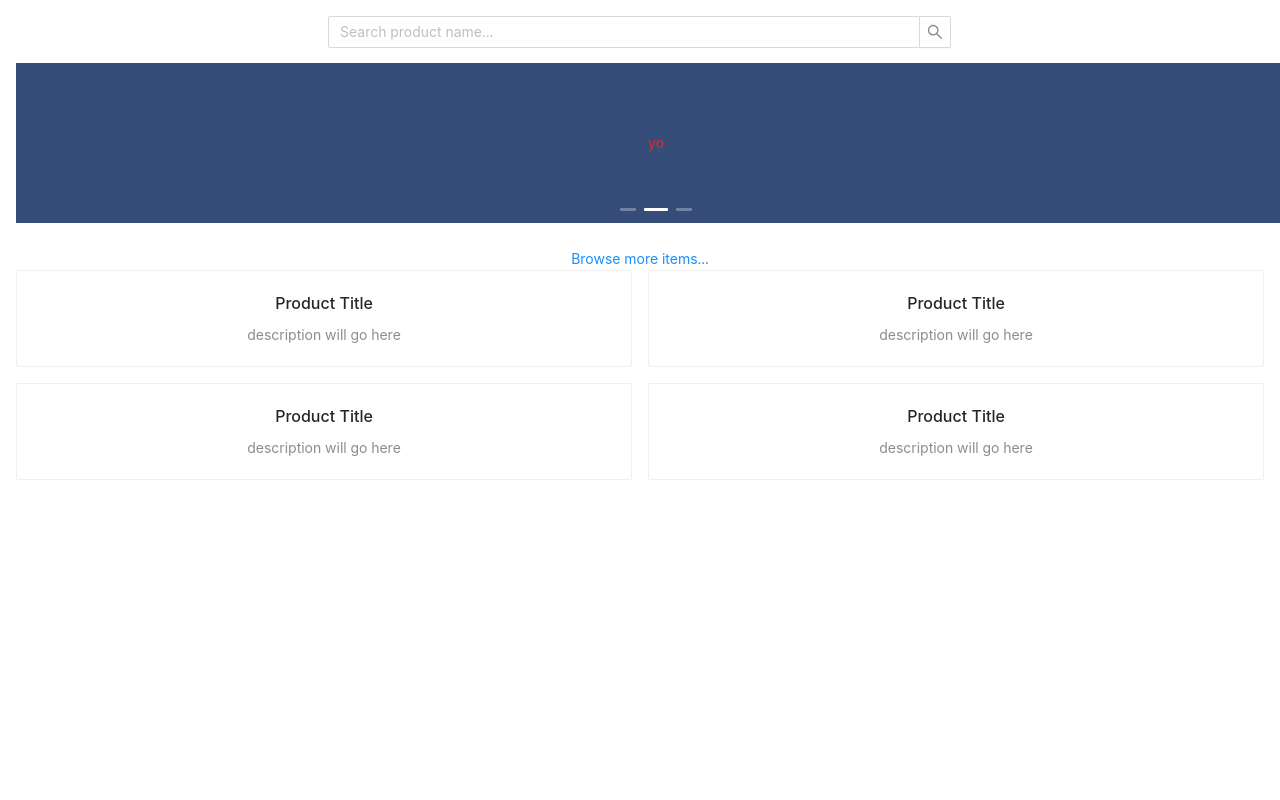
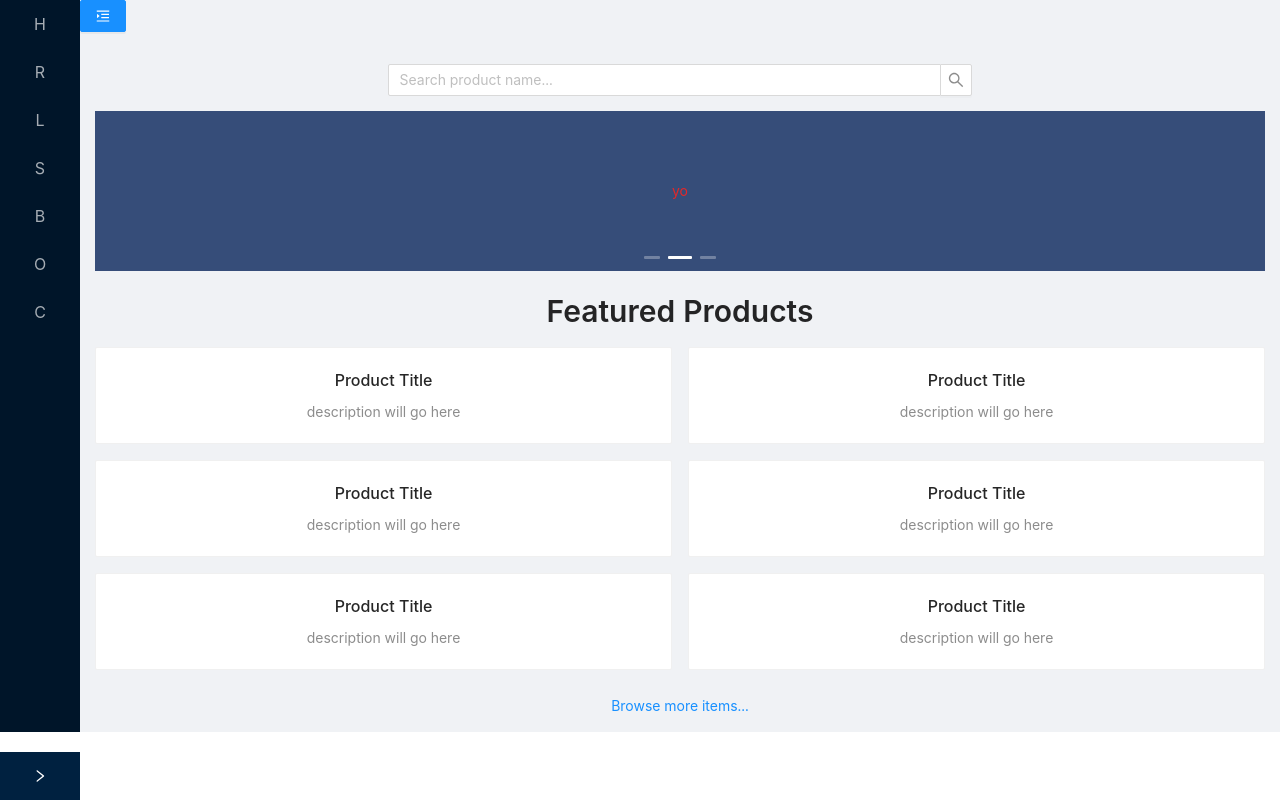
Before and after one commit to allenaxie/beforeifly, a React (Create React App) app: page /orders in a window 1280 px wide. Built offline with nearby package versions, Linux system fonts and the light colour scheme.

Commit message:
Create collapsible side navbar.

```diff
--- a/src/components/NavBar/NavBar.jsx
+++ b/src/components/NavBar/NavBar.jsx
@@ -1,7 +1,13 @@
 import { Link } from "react-router-dom";
+import { useState } from "react";
 import * as userService from "../../utilities/users-service";
+import "antd/dist/antd.css"
+import "./NavBar.css"
+import {Layout, Menu} from "antd";
 
-function NavBar({ user, setUser }) {
+function NavBar({ user, setUser, collapsed }) {
+
+  const {Sider} = Layout;
 
   function handleLogOut() {
     userService.logOut();
@@ -9,15 +15,43 @@ function NavBar({ user, setUser }) {
   }
 
   return (
-    <nav>
-      <Link to="/orders">Order History</Link>
-      &nbsp; | &nbsp;
-      <Link to="/orders/new">New Order</Link>
-      &nbsp; | &nbsp;
-      <span>Welcome, {user.name}!</span>
-      &nbsp; | &nbsp;
-      <Link onClick={handleLogOut} to="">Log Out</Link>
-    </nav>
+    <Menu theme="dark" mode="inline" inlineCollapsed={collapsed} defaultSelectedKeys={[1]}>
+      <Menu.Item key="1" >
+        Home
+      </Menu.Item>
+      <Menu.Item key="2" >
+        Register
+      </Menu.Item>
+      <Menu.Item key="3" >
+        Log In
+      </Menu.Item>
+      <Menu.Item key="4" >
+        Sign out
+      </Menu.Item>
+      <Menu.Item key="5" >
+        Browse products
+      </Menu.Item>
+      <Menu.Item key="6" >
+        Order History
+      </Menu.Item>
+      <Menu.Item key="7" >
+        Cart
+      </Menu.Item>
+    </Menu>
+
+
+
+
+
+    // <nav>
+    //   <Link to="/orders">Order History</Link>
+    //   &nbsp; | &nbsp;
+    //   <Link to="/orders/new">New Order</Link>
+    //   &nbsp; | &nbsp;
+    //   <span>Welcome, {user.name}!</span>
+    //   &nbsp; | &nbsp;
+    //   <Link onClick={handleLogOut} to="">Log Out</Link>
+    // </nav>
   )
 }
 
--- a/src/index.css
+++ b/src/index.css
@@ -15,14 +15,12 @@
 }
 
 body {
-  margin: 0;
+  margin: 0px;
   font-family: -apple-system, BlinkMacSystemFont, 'Segoe UI', 'Roboto', 'Oxygen',
   'Ubuntu', 'Cantarell', 'Fira Sans', 'Droid Sans', 'Helvetica Neue',
   sans-serif;
   -webkit-font-smoothing: antialiased;
   -moz-osx-font-smoothing: grayscale;
-  /* background-color: var(--tan-4); */
-  padding: 2vmin;
   height: 100vh;
 }
 
--- a/src/pages/App/App.css
+++ b/src/pages/App/App.css
@@ -2,37 +2,30 @@
   text-align: center;
 }
 
-.App-logo {
-  height: 40vmin;
-  pointer-events: none;
+/* Header */
+.header {
+  background: rgb(240, 242, 245) !important;
+  display: flex;
+  justify-content: flex-start;
+  padding-left: 0 !important;
+
 }
 
-@media (prefers-reduced-motion: no-preference) {
-  .App-logo {
-    animation: App-logo-spin infinite 20s linear;
-  }
+.logo {
+  color: white !important;
 }
 
-.App-header {
-  background-color: #282c34;
-  min-height: 100vh;
-  display: flex;
-  flex-direction: column;
-  align-items: center;
-  justify-content: center;
-  font-size: calc(10px + 2vmin);
-  color: white;
+/* navbar */
+.sideNavbar{
+  margin:0px;
+  padding:0px;
 }
 
-.App-link {
-  color: #61dafb;
+.trigger {
+  padding: 0px;
 }
 
-@keyframes App-logo-spin {
-  from {
-    transform: rotate(0deg);
-  }
-  to {
-    transform: rotate(360deg);
-  }
+.content {
+  padding: 15px;
+  padding-top:0;
 }
--- a/src/pages/App/App.jsx
+++ b/src/pages/App/App.jsx
@@ -7,16 +7,55 @@ import AuthPage from "../AuthPage/AuthPage";
 import OrderHistoryPage from "../OrderHistoryPage/OrderHistoryPage";
 import NavBar from "../../components/NavBar/NavBar";
 import HomePage from "../HomePage/HomePage";
+import { Layout, Typography, Menu, Button } from "antd";
+import 'antd/dist/antd.css';
+import {
+  MenuUnfoldOutlined,
+  MenuFoldOutlined,
+} from '@ant-design/icons';
 
 function App() {
   const [user, setUser] = useState(getUser());
+  const { Header, Sider, Content } = Layout;
+  const { Title } = Typography;
+  const [isCollapsed, setIsCollapsed ] = useState([]);
+
+  function toggle () {
+    setIsCollapsed(!isCollapsed);
+  }
 
   return (
     <main className="App">
-      <HomePage/>
+      <Layout>
+        <Sider
+        className="sideNavbar"
+          collapsible
+          collapsed={isCollapsed}
+        >
+          <div className="logo"></div>
+          <NavBar collapsed={isCollapsed} />
+        </Sider>
+        <Layout>
+          <Header className="header">
+            <Button
+              type="primary"
+              className="trigger"
+              onClick={() => setIsCollapsed(toggle)}
+            >
+              {isCollapsed ? <MenuUnfoldOutlined /> : <MenuFoldOutlined />}
+            </Button>
+          </Header>
+          <Content className="content">
+            <HomePage />
+          </Content>
+        </Layout>
+      </Layout>
+
+
+      {/* <NavBar setUser={setUser} user={user}/> */}
       {/* <AuthPage setUser={setUser} /> */}
-        {/* <>
-        <NavBar setUser={setUser} user={user}/>
+      {/* <>
+
           <Routes>
             <Route path="/orders/new" element={<NewOrderPage />} />
             <Route path="/orders" element={<OrderHistoryPage />} />
--- a/src/pages/HomePage/HomePage.css
+++ b/src/pages/HomePage/HomePage.css
@@ -1,3 +1,5 @@
+
+
 /* Search bar */
 .searchInput {
     margin-bottom: 15px;
@@ -5,17 +7,22 @@
 
 /* Carousel */
 .carousel {
-    width: 100vw;
+
     background: #364d79
 }
 
 .carouselItem {
-    width: 100vw;
+
     color: rgb(227, 40, 40);
     line-height: 160px;
     text-align: center;
     background: #364d79;
 }
+/* Featured Products */
+.fpContainer {
+    margin-top: 20px;
+}
+
 
 /* Browse items link */
 .browseLinkContainer {
--- a/src/pages/HomePage/HomePage.jsx
+++ b/src/pages/HomePage/HomePage.jsx
@@ -2,20 +2,30 @@ import { useState } from "react";
 import { Link } from "react-router-dom";
 import 'antd/dist/antd.css';
 import "./HomePage.css";
-import { Row, Col, Carousel, Input, Card } from 'antd';
+import { Row, Col, Carousel, Input, Card, Typography, Layout, Menu, Button } from 'antd';
+
+
+export default function HomePage() {
+
+    const { Search } = Input
+    const { Meta } = Card;
+    const { Title } = Typography;
+    const { Header, Sider, Content } = Layout;
 
 
 
-export default function HomePage () {
-
-    const {Search} = Input
-    const {Meta} = Card;
 
     return (
-        <>
+
+
+        <Layout className="siteLayout">
+
+
+            <Content>
+
                 <Row>
                     <Col span={12} offset={6}>
-                    <Search className="searchInput" placeholder="Search product name..."/>
+                        <Search className="searchInput" placeholder="Search product name..." />
                     </Col>
                 </Row>
                 <Row>
@@ -33,18 +43,18 @@ export default function HomePage () {
                         </Carousel>
                     </Col>
                 </Row>
-            <Row className="browseLinkContainer">
+                <Row className="fpContainer">
                     <Col span={12} offset={6}>
-                    <Link className="browseItemsLink" to="/products">Browse more items...</Link>
+                        <Title level={2}>Featured Products</Title>
                     </Col>
                 </Row>
-            <Row gutter={[16,16]}>
+                <Row className="productsContainer" gutter={[16, 16]}>
                     <Col span={12}>
                         <Card
                             hoverable>
                             <Meta
                                 title="Product Title"
-                            description = "description will go here"
+                                description="description will go here"
                             />
                         </Card>
                     </Col>
@@ -53,7 +63,7 @@ export default function HomePage () {
                             hoverable>
                             <Meta
                                 title="Product Title"
-                            description = "description will go here"
+                                description="description will go here"
                             />
                         </Card>
                     </Col>
@@ -62,7 +72,7 @@ export default function HomePage () {
                             hoverable>
                             <Meta
                                 title="Product Title"
-                            description = "description will go here"
+                                description="description will go here"
                             />
                         </Card>
                     </Col>
@@ -71,12 +81,36 @@ export default function HomePage () {
                             hoverable>
                             <Meta
                                 title="Product Title"
-                            description = "description will go here"
+                                description="description will go here"
                             />
                         </Card>
                     </Col>
+                    <Col span={12}>
+                        <Card
+                            hoverable>
+                            <Meta
+                                title="Product Title"
+                                description="description will go here"
+                            />
+                        </Card>
+                    </Col>
+                    <Col span={12}>
+                        <Card
+                            hoverable>
+                            <Meta
+                                title="Product Title"
+                                description="description will go here"
+                            />
+                        </Card>
+                    </Col>
+                </Row>
+                <Row className="browseLinkContainer">
+                    <Col span={12} offset={6}>
+                        <Link className="browseItemsLink" to="/products">Browse more items...</Link>
+                    </Col>
+                </Row>
+            </Content>
+        </Layout>
 
-            </Row>
-        </>
     )
 }
```
Also changed, not shown: src/components/NavBar/NavBar.css (added). Lines whose indentation alone changed are shown as unchanged.
